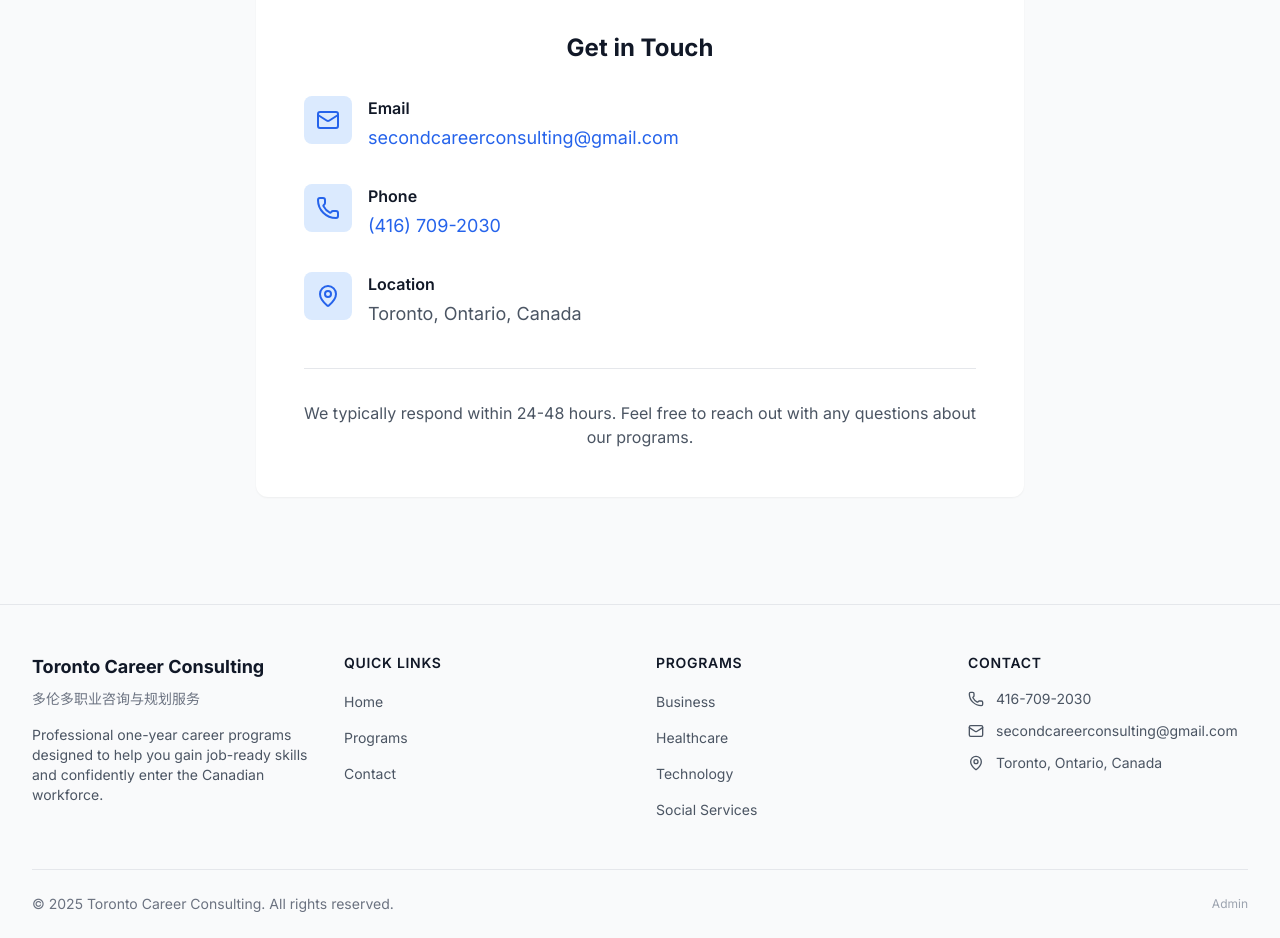
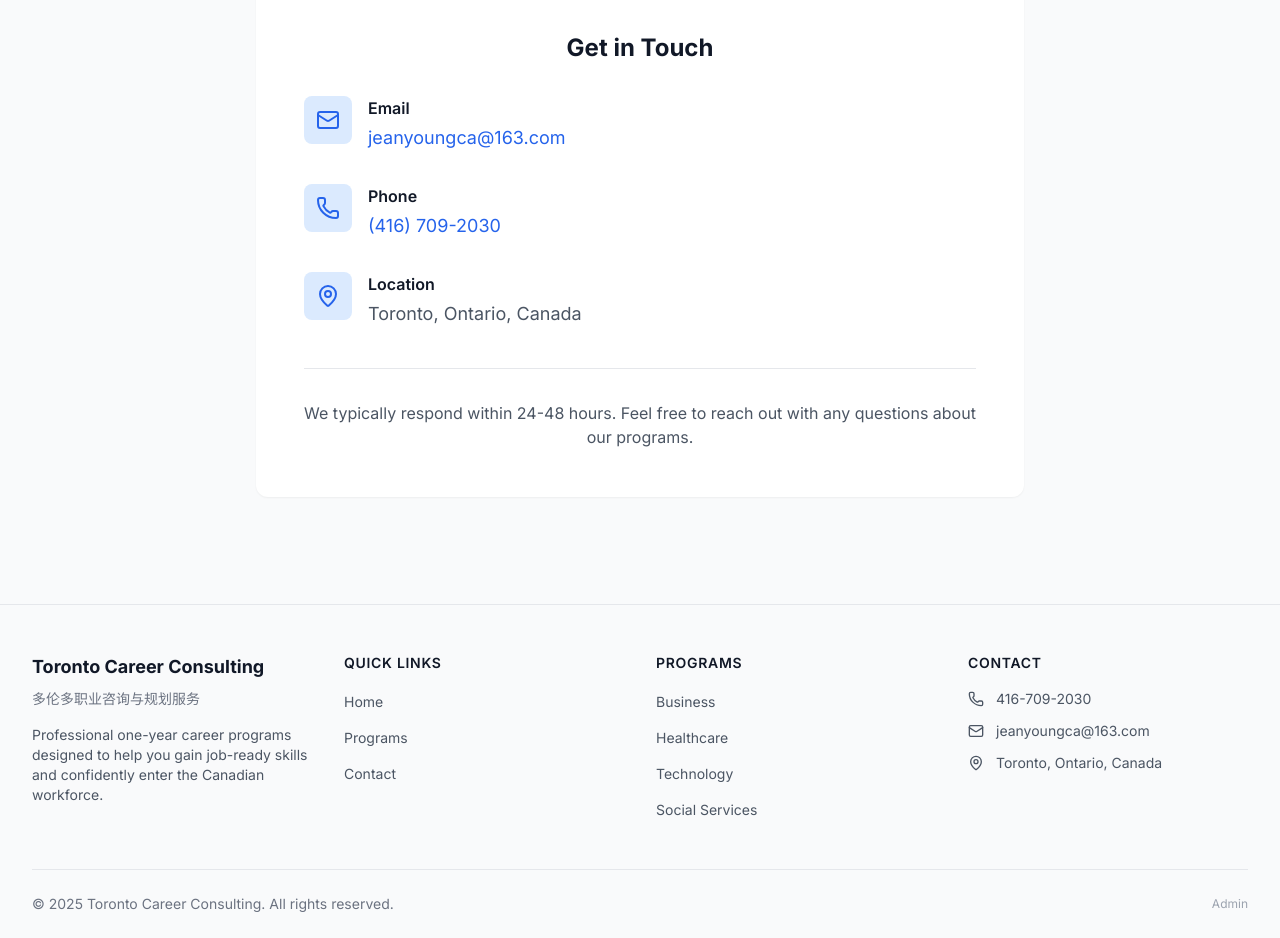
Before and after one commit to ayoung58/toronto-career-consulting, a Next.js app: page /contact in a window 1280 px wide. Shown: the part 260-1198 px from the top of the page. Built offline with nearby package versions, Linux system fonts and the light colour scheme.

Commit message:
Change the email

```diff
--- a/app/contact/page.tsx
+++ b/app/contact/page.tsx
@@ -39,10 +39,10 @@ export default function ContactPage() {
                       {language === "en" ? "Email" : "电子邮件"}
                     </h3>
                     <a
-                      href="mailto:secondcareerconsulting@gmail.com"
+                      href="mailto:jeanyoungca@163.com"
                       className="text-primary-600 hover:text-primary-700 hover:underline text-lg"
                     >
-                      secondcareerconsulting@gmail.com
+                      jeanyoungca@163.com
                     </a>
                   </div>
                 </div>
--- a/scripts/courses-data.json
+++ b/scripts/courses-data.json
@@ -847,7 +847,7 @@
       "Personal Services",
       "Trades"
     ],
-    "contact_email": "secondcareerconsulting@gmail.com",
+    "contact_email": "jeanyoungca@163.com",
     "version": "1.0",
     "last_updated": "2026-02-10"
   }
--- a/src/components/Footer.tsx
+++ b/src/components/Footer.tsx
@@ -109,13 +109,11 @@ export function Footer() {
               </li>
               <li>
                 <a
-                  href="mailto:secondcareerconsulting@gmail.com"
+                  href="mailto:jeanyoungca@163.com"
                   className="flex items-start gap-3 text-sm text-gray-600 hover:text-primary-600 transition-colors"
                 >
                   <Mail className="h-4 w-4 mt-0.5 flex-shrink-0" />
-                  <span className="break-all">
-                    secondcareerconsulting@gmail.com
-                  </span>
+                  <span className="break-all">jeanyoungca@163.com</span>
                 </a>
               </li>
               <li className="flex items-start gap-3 text-sm text-gray-600">
```
Also changed, not shown: 2 other files (tests, documents, lock files or other folders).
